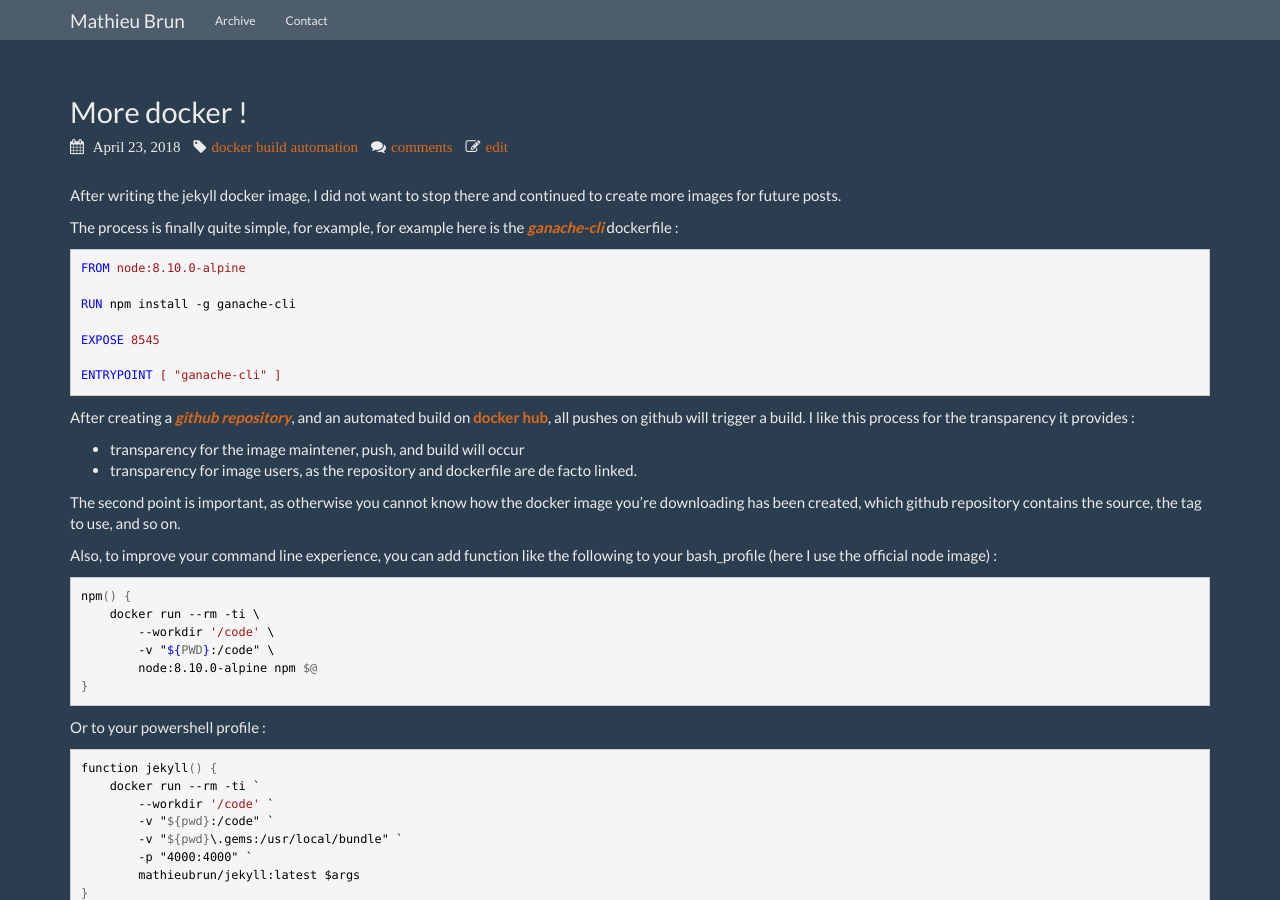
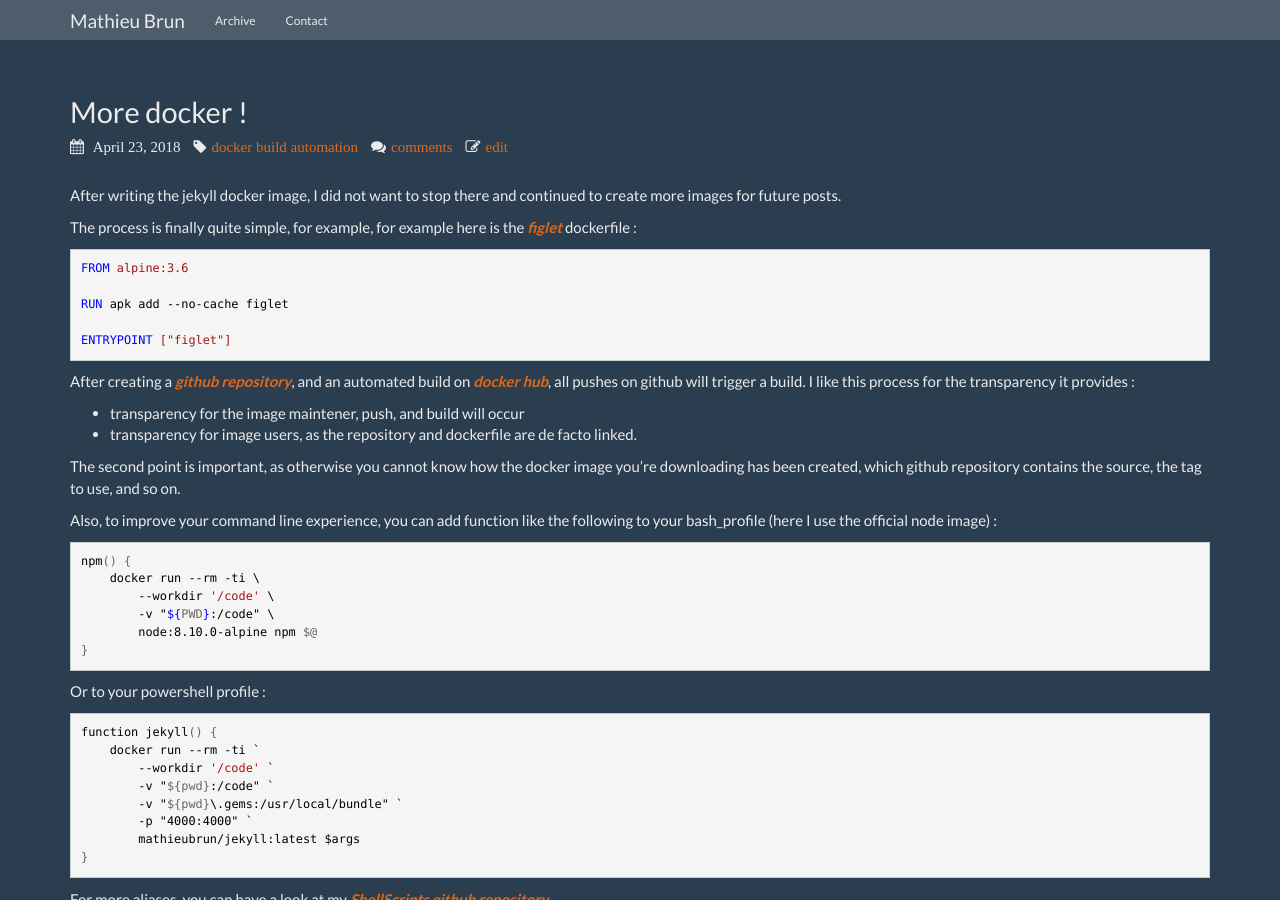
Before and after one commit to mathieubrun/mathieubrun.github.io, a Jekyll site: the page built from _posts/2018-04-23-more-docker-images.markdown, in a window 1280 px wide and 900 px high. Built offline with Jekyll 4.4.1, drawn with Linux system fonts in a browser that asks for light colours; nearby versions of some CDN libraries; comment, search, counter and statistics services are not loaded.

Commit message:
Changed dockerfile

`````diff
--- a/_posts/2018-04-23-more-docker-images.markdown
+++ b/_posts/2018-04-23-more-docker-images.markdown
@@ -8,19 +8,17 @@
 
 After writing the jekyll docker image, I did not want to stop there and continued to create more images for future posts.
 
-The process is finally quite simple, for example, for example here is the [ganache-cli](https://github.com/trufflesuite/ganache-cli) dockerfile :
+The process is finally quite simple, for example, for example here is the [figlet](http://www.figlet.org/) dockerfile :
 
 ```` docker
-FROM node:8.10.0-alpine
+FROM alpine:3.6
 
-RUN npm install -g ganache-cli
+RUN apk add --no-cache figlet
 
-EXPOSE 8545
-
-ENTRYPOINT [ "ganache-cli" ]
+ENTRYPOINT ["figlet"]
 ````
 
-After creating a [github repository](https://github.com/mathieubrun/docker-ganache-cli), and an automated build on [docker hub](LINK LINK), all pushes on github will trigger a build. I like this process for the transparency it provides :
+After creating a [github repository](https://github.com/mathieubrun/docker-figlet), and an automated build on [docker hub](https://hub.docker.com/r/mathieubrun/figlet/), all pushes on github will trigger a build. I like this process for the transparency it provides :
 
 - transparency for the image maintener, push, and build will occur
 - transparency for image users, as the repository and dockerfile are de facto linked.
`````
